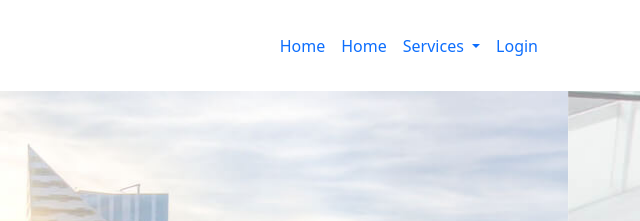
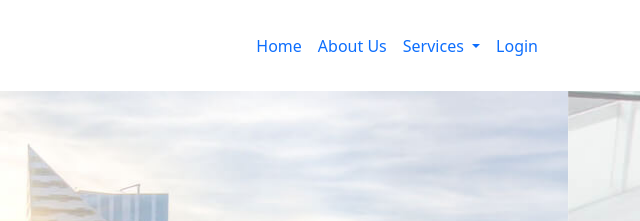
Before and after one commit to jakariamasum/Reveal-Website, a plain HTML site: page index.html in a window 1280 px wide. Shown: the top 221 px of the page, 640-1280 px from the left. Drawn offline with Linux system fonts and the light colour scheme.

Commit message:
resolved

```diff
--- a/index.html
+++ b/index.html
@@ -24,7 +24,7 @@
                         <a class="nav-link active" aria-current="page" href="#">Home</a>
                       </li>
                       <li class="nav-item">
-                        <a class="nav-link" href="#">Home</a>
+                        <a class="nav-link" href="#">About Us</a>
                       </li>
                       <li class="nav-item dropdown">
                         <a class="nav-link dropdown-toggle" href="#" role="button" data-bs-toggle="dropdown" aria-expanded="false">
```
